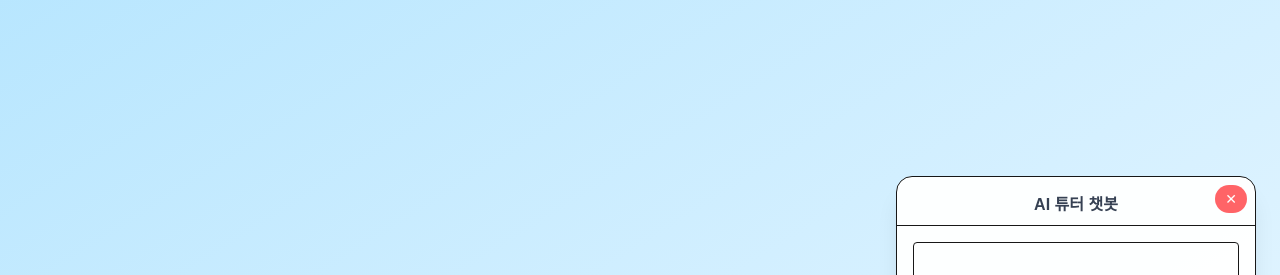
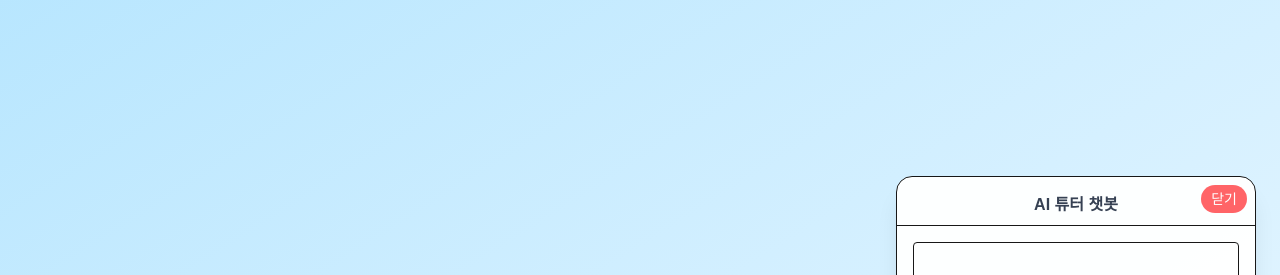
Before and after one commit to kkhan0214/AICO, a Next.js app: page /chatbot in a window 1280 px wide. Both pictures are taken after a click on the button 1224 px from the left and 744 px from the top of the page. Shown: the top 275 px of the page. Built offline with nearby package versions, Linux system fonts and the light colour scheme.

Commit message:
Update page.tsx

```diff
--- a/app/chatbot/page.tsx
+++ b/app/chatbot/page.tsx
@@ -34,7 +34,7 @@ export default function ChatbotPage() {
               onClick={() => setOpen(false)}
               className="absolute top-2 right-2 text-sm bg-red-400 text-white px-2.5 py-1 rounded-full hover:bg-red-500 transition"
             >
-              ✕
+              닫기
             </button>
           </div>
 
```
